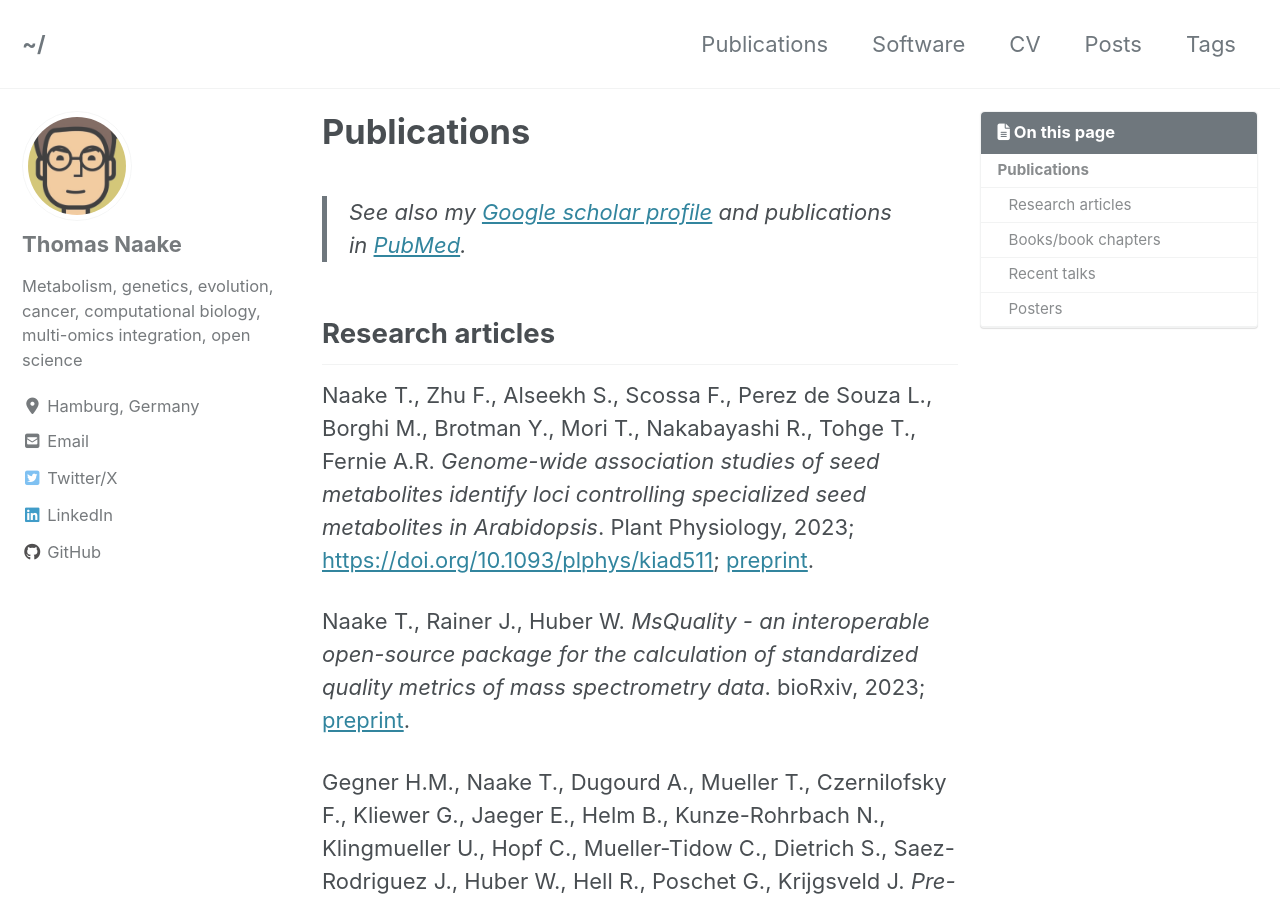
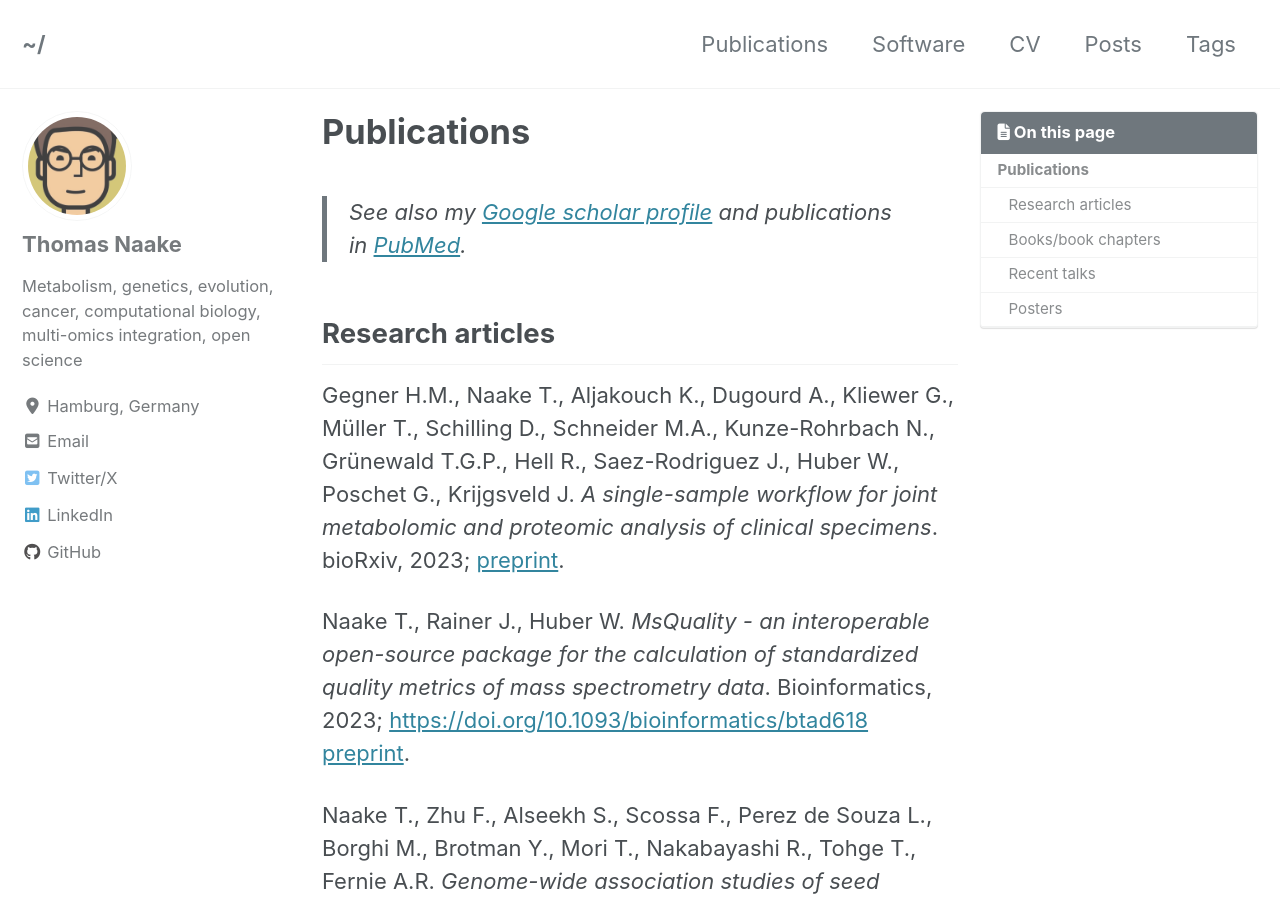
Before and after one commit to tnaake/tnaake.github.io, a Jekyll site: the page built from _pages/publications.md, in a window 1280 px wide and 900 px high. Built offline with Jekyll 4.4.1, drawn with Linux system fonts in a browser that asks for light colours; cached includes are drawn as plain includes; nearby versions of some CDN libraries.

Commit message:
Update publications.md

```diff
--- a/_pages/publications.md
+++ b/_pages/publications.md
@@ -19,17 +19,25 @@ header:
 
 ## Research articles
 
+Gegner H.M., Naake T., Aljakouch K., Dugourd A., Kliewer G., Müller T.,
+Schilling D., Schneider M.A., Kunze-Rohrbach N., Grünewald T.G.P.,
+Hell R., Saez-Rodriguez J., Huber W., Poschet G., Krijgsveld J.
+*A single-sample workflow for joint metabolomic and proteomic analysis of clinical specimens*.
+bioRxiv, 2023;
+[preprint](https://doi.org/10.1101/2023.11.07.561857).
+
+Naake T., Rainer J., Huber W.
+*MsQuality - an interoperable open-source package for the calculation of
+standardized quality metrics of mass spectrometry data*. Bioinformatics, 2023;
+[https://doi.org/10.1093/bioinformatics/btad618](https://doi.org/10.1093/bioinformatics/btad618)
+[preprint](https://doi.org/10.1101/2023.05.12.540477).
+
 Naake T., Zhu F., Alseekh S., Scossa F., Perez de Souza L., Borghi M., Brotman Y., Mori T.,
 Nakabayashi R., Tohge T., Fernie A.R. *Genome-wide association studies of seed
 metabolites identify loci controlling specialized seed metabolites in Arabidopsis*.
 Plant Physiology, 2023;
 [https://doi.org/10.1093/plphys/kiad511](https://doi.org/10.1093/plphys/kiad511);
 [preprint](https://doi.org/10.1101/2022.09.23.509130).
-
-Naake T., Rainer J., Huber W.
-*MsQuality - an interoperable open-source package for the calculation of
-standardized quality metrics of mass spectrometry data*. bioRxiv, 2023;
-[preprint](https://doi.org/10.1101/2023.05.12.540477).
 
 Gegner H.M., Naake T., Dugourd A., Mueller T., Czernilofsky F., Kliewer G.,
 Jaeger E., Helm B., Kunze-Rohrbach N., Klingmueller U., Hopf C.,
```
